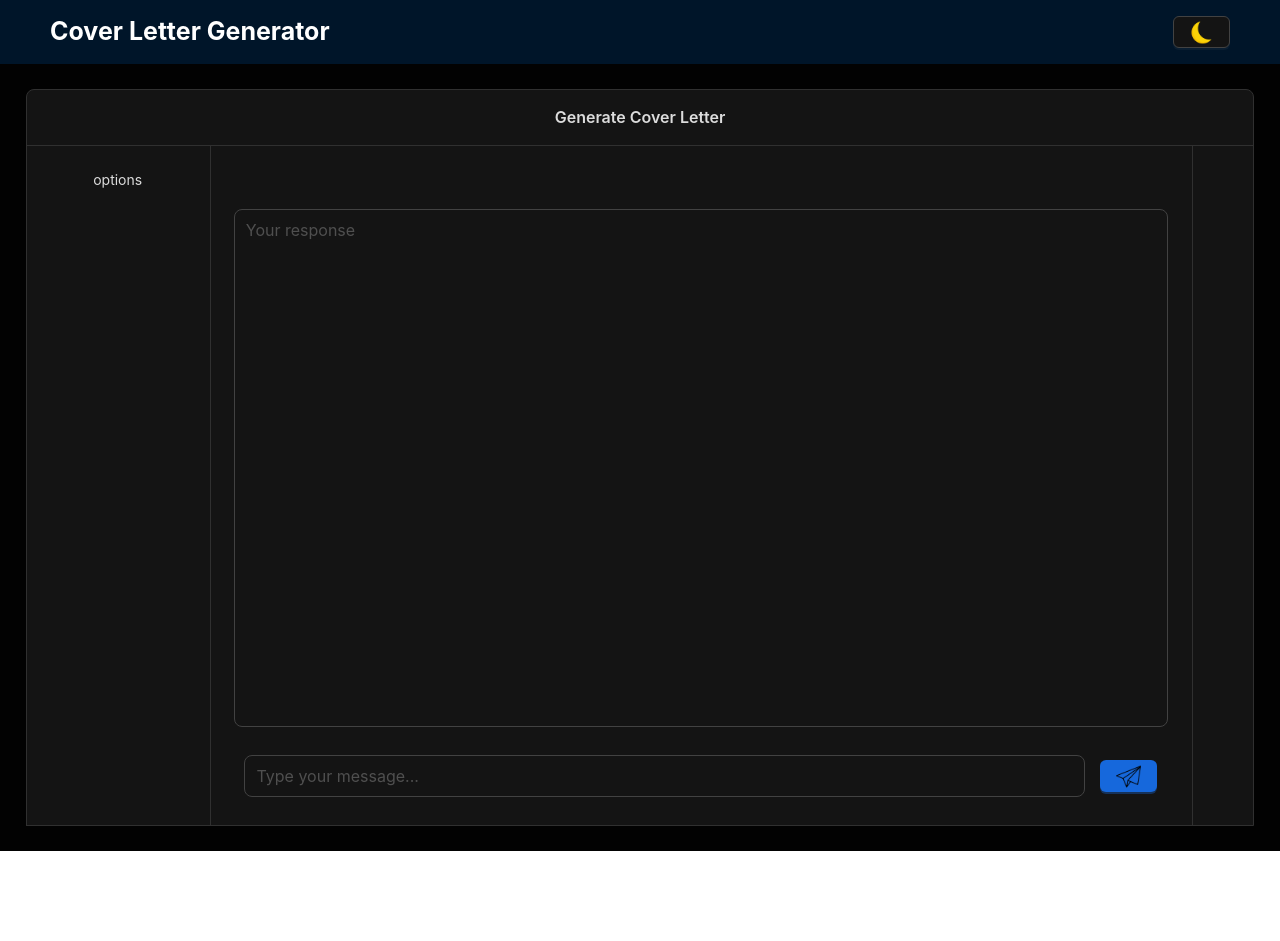
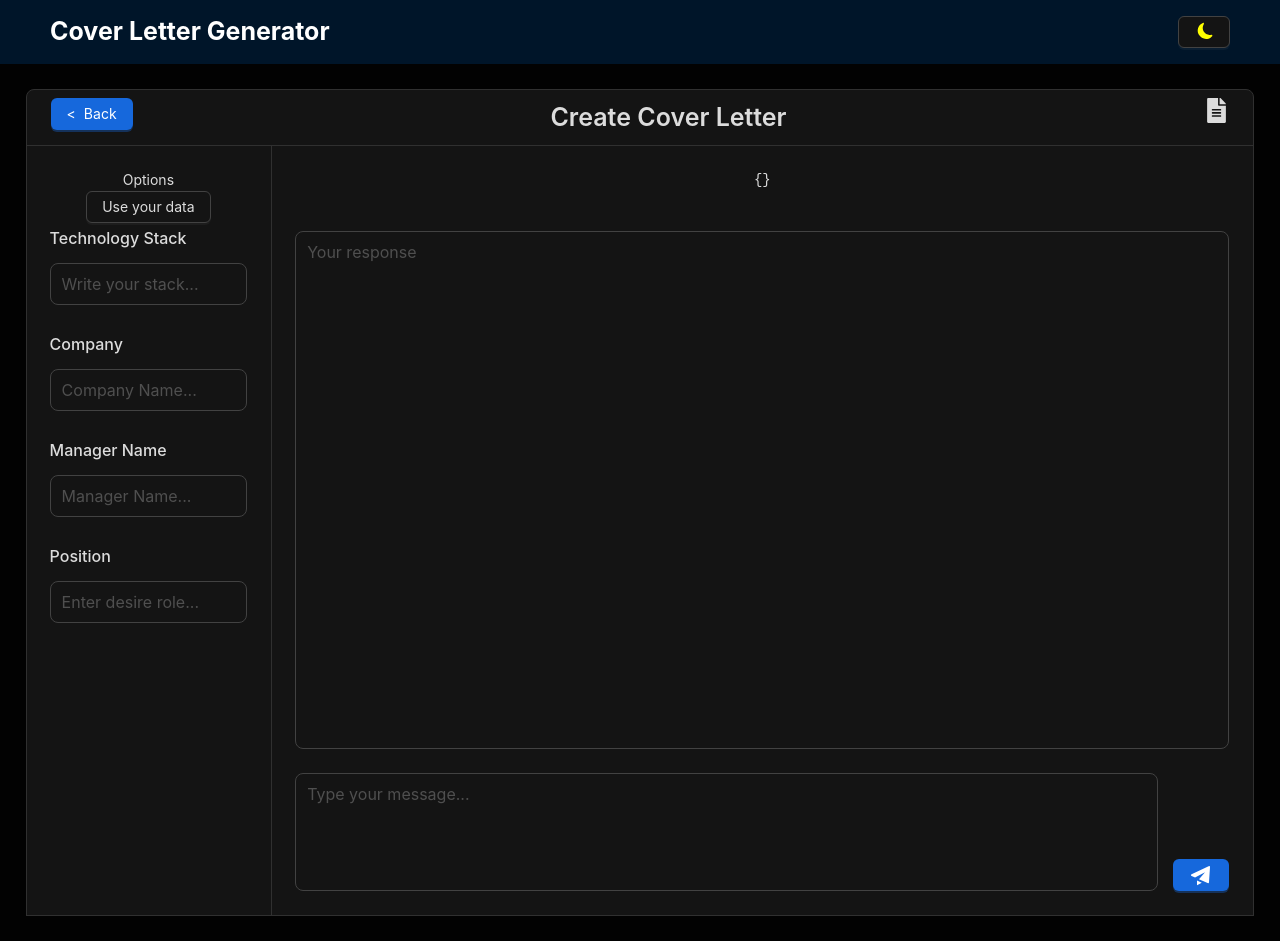
Before and after one commit to Aramex86/Cover-Letter-Generator, a React (Vite) app: page /chat in a window 1280 px wide. Before the commit the page ends 851 px from the top, so only its background shows below. Built offline with nearby package versions, Linux system fonts and the light colour scheme.

Commit message:
Add user data store and card header component; update Home component to handle user data

```diff
--- a/package.json
+++ b/package.json
@@ -15,6 +15,7 @@
     "openai": "^4.86.2",
     "react": "^19.0.0",
     "react-dom": "^19.0.0",
+    "react-icons": "^5.5.0",
     "react-router-dom": "^7.3.0",
     "yargs": "^17.7.2",
     "zustand": "^5.0.3"
--- a/src/Entities/TemplateStore/templateStore.tsx
+++ b/src/Entities/TemplateStore/templateStore.tsx
@@ -1,13 +1,28 @@
 import { create } from "zustand";
-
+import { devtools } from "zustand/middleware";
 interface TemplateState {
   template: string;
+  userData: Record<string, string>[];
   setTemplate: (template: string) => void;
+  predefined: () => void;
 }
 
-export const useTemplateStore = create<TemplateState>((set) => ({
-  template: "",
-  setTemplate: (template: string) => set({ template }),
-}));
+export const useTemplateStore = create<TemplateState>()(
+  devtools((set, get) => ({
+    template: "",
+    userData: [{ name: "Slava" }],
+    setTemplate: (template: string) => set({ template }),
+    predefined: () =>
+      set(
+        (state) => ({
+          template: state.userData
+            .map((user) => get().template.replace("{{name}}", user.name))
+            .join(", "),
+        }),
+        undefined,
+        "predefined/useTemplate"
+      ),
+  }))
+);
 
 export default useTemplateStore;
--- /dev/null
+++ b/src/Entities/UserDataStore/index.ts
@@ -0,0 +1 @@
+export { default as useUserStore } from "./userStore";
--- /dev/null
+++ b/src/Entities/UserDataStore/userStore.tsx
@@ -0,0 +1,20 @@
+import { create } from "zustand";
+import { persist } from "zustand/middleware";
+
+interface UserStoreState {
+  user: Record<string, string>;
+  setUser: (user: Record<string, string>) => void;
+  additionalInfo: (data: Record<string, string>) => void;
+}
+
+const useUserStore = create<UserStoreState>()(
+  persist(
+    (set, get) => ({
+      user: {},
+      setUser: (user: Record<string, string>) => set({ user }),
+      additionalInfo: (data) => set({ user: { ...get().user, ...data } }),
+    }),
+    { name: "user-state" }
+  )
+);
+export default useUserStore;
--- a/src/Entities/index.ts
+++ b/src/Entities/index.ts
@@ -3,3 +3,4 @@ export { templateTwo } from "./model/model";
 export { default as useThemeStore } from "./ThemeStore/themeStore";
 export { default as useTemplateStore } from "./TemplateStore/templateStore";
 export { default as getOpenAIResponse } from "./service/openai";
+export { default as useUserStore } from "./UserDataStore/userStore";
--- a/src/Features/AiChat/AiChat.tsx
+++ b/src/Features/AiChat/AiChat.tsx
@@ -1,10 +1,11 @@
-import { Button, Card, Form } from "antd";
-import { Content, Input } from "../../Shared/Atom";
-import SendIcon from "../../Shared/assets/send.png";
-import { getOpenAIResponse } from "../../Entities";
+import { Button, Card, Form, Typography } from "antd";
+import { CardHeader, Content, Input } from "../../Shared/Atom";
+import { BiSolidPaperPlane } from "react-icons/bi";
+import { getOpenAIResponse, useUserStore } from "../../Entities";
 import { useForm } from "antd/es/form/Form";
+
 const gridStyleOptions: React.CSSProperties = {
-  width: "15%",
+  width: "20%",
   textAlign: "center",
 };
 const gridStyleChat: React.CSSProperties = {
@@ -15,6 +16,14 @@ const gridStyleChat: React.CSSProperties = {
 };
 export default function AiChat() {
   const [form] = useForm();
+  const user = useUserStore((state) => state.user);
+  const addData = useUserStore((state) => state.additionalInfo);
+
+  const handleSelectTemplate = () => {
+    console.log(form.getFieldsValue(true));
+    console.log(user, "User");
+    addData(form.getFieldsValue(true));
+  };
 
   const handleSubmit = async () => {
     const input = form.getFieldValue("message");
@@ -25,9 +34,37 @@ export default function AiChat() {
   return (
     <Form form={form} component={false}>
       <Content>
-        <Card title="Generate Cover Letter">
-          <Card.Grid style={gridStyleOptions}>options</Card.Grid>
+        <Card title={<CardHeader />}>
+          <Card.Grid style={gridStyleOptions}>
+            <Typography>Options</Typography>
+            <Button onClick={handleSelectTemplate}>Use your data</Button>
+            <Input
+              type="input"
+              name="stack"
+              label="Technology Stack"
+              placeholder="Write your stack..."
+            />
+            <Input
+              type="input"
+              name="company"
+              label="Company"
+              placeholder="Company Name..."
+            />
+            <Input
+              type="input"
+              name="manager"
+              label="Manager Name"
+              placeholder="Manager Name..."
+            />
+            <Input
+              type="input"
+              name="role"
+              label="Position"
+              placeholder="Enter desire role..."
+            />
+          </Card.Grid>
           <Card.Grid style={gridStyleChat}>
+            <pre>{JSON.stringify(user)}</pre>
             <Input
               type="textarea"
               name="response"
@@ -47,15 +84,16 @@ export default function AiChat() {
               <Input
                 name="message"
                 placeholder="Type your message..."
-                type="input"
+                type="textarea"
                 width="90%"
+                rows={4}
               />
               <Button
                 type="primary"
                 onClick={handleSubmit}
-                onKeyUp={handleSubmit}
+                style={{ alignSelf: "flex-end" }}
               >
-                <img src={SendIcon} alt="Send" className="theme-icon" />
+                <BiSolidPaperPlane size={24} />
               </Button>
             </Content>
           </Card.Grid>
--- a/src/Pages/Home/Home.tsx
+++ b/src/Pages/Home/Home.tsx
@@ -3,19 +3,31 @@ import { Layout, Preview } from "../../Shared/Molecules";
 import { Button, Flex, Form } from "antd";
 import { Content, Input } from "../../Shared/Atom";
 import { templateOne, templateTwo } from "../../Entities";
+import { RiRobot2Line } from "react-icons/ri";
 import { useTemplateStore } from "../../Entities/TemplateStore/templateStore";
 import { useNavigate } from "react-router-dom";
+import useUserStore from "../../Entities/UserDataStore/userStore";
 export default function Home() {
   const navigate = useNavigate();
   const [form] = useForm();
   const template = useTemplateStore((state) => state.template);
   const setTemplate = useTemplateStore((state) => state.setTemplate);
+  const setUser = useUserStore((state) => state.setUser);
 
   const handleSetTemplate = () => {
     setTemplate(template === templateOne ? templateTwo : templateOne);
     form.setFieldsValue({
       output: template,
     });
+  };
+
+  const handleSetUserData = () => {
+    const { name, email, phone } = form.getFieldsValue([
+      "name",
+      "email",
+      "phone",
+    ]);
+    setUser({ name, email, phone });
   };
 
   return (
@@ -71,25 +83,19 @@ export default function Home() {
               Select template 2
             </Button>
             <Button
-              onClick={() => navigate("/chat")}
+              onClick={() => {
+                navigate("/chat");
+                handleSetUserData();
+              }}
               type="default"
               style={{
                 background: "#28a36a",
                 color: "#ffffff",
                 fontWeight: 500,
               }}
+              icon={<RiRobot2Line size={18} />}
             >
               Generate Cover Letter with AI
-            </Button>
-          </Flex>
-
-          <Flex gap={10} wrap>
-            <Button
-              onClick={() => form?.resetFields()}
-              style={{ padding: "22px 10px" }}
-              type="primary"
-            >
-              Reset Form
             </Button>
           </Flex>
         </Content>
--- /dev/null
+++ b/src/Shared/Atom/CardHeader/CardHeader.tsx
@@ -0,0 +1,22 @@
+import { Button, Flex, Typography } from "antd";
+import { useNavigate } from "react-router-dom";
+import { FaFileAlt } from "react-icons/fa";
+import { useUserStore } from "../../../Entities";
+export default function CardHeader() {
+  const navigate = useNavigate();
+  const setUser = useUserStore((state) => state.setUser);
+
+  const handleBack = () => {
+    navigate("/");
+    setUser({});
+  };
+  return (
+    <Flex justify="space-between">
+      <Button type="primary" onClick={handleBack} icon="<">
+        Back
+      </Button>
+      <Typography style={{ fontSize: 25 }}>Create Cover Letter</Typography>
+      <FaFileAlt style={{ fontSize: 25 }} />
+    </Flex>
+  );
+}
--- /dev/null
+++ b/src/Shared/Atom/CardHeader/index.ts
@@ -0,0 +1 @@
+export { default as CardHeader } from './CardHeader';
--- a/src/Shared/Atom/Header/Header.tsx
+++ b/src/Shared/Atom/Header/Header.tsx
@@ -1,6 +1,6 @@
 import { Button, ConfigProvider, Flex, Layout, Typography } from "antd";
-import LightMode from "../../assets/day-mode.png";
-import DarkMode from "../../assets/moon.png";
+import { MdNightlightRound } from "react-icons/md";
+import { CiLight } from "react-icons/ci";
 import { useThemeStore } from "../../../Entities";
 
 const { Header: AppHeader } = Layout;
@@ -18,9 +18,12 @@ export default function Header() {
   }
 
   const themeIcon = isDark ? (
-    <img src={LightMode} alt="LightMode" className="theme-icon" />
+    <CiLight style={{ color: "#a94615" }} size={20} />
   ) : (
-    <img src={DarkMode} alt="LightMode" className="theme-icon" />
+    <MdNightlightRound
+      style={{ color: "yellow", transform: "rotate(-35deg)" }}
+      size={20}
+    />
   );
   return (
     <ConfigProvider
--- a/src/Shared/Atom/index.ts
+++ b/src/Shared/Atom/index.ts
@@ -1,3 +1,4 @@
 export { default as Input } from "./Input/Input";
 export { default as Header } from "./Header/Header";
 export { default as Content } from "./Content/Content";
+export { default as CardHeader } from './CardHeader/CardHeader';
--- a/src/Shared/Molecules/Preview/Preview.tsx
+++ b/src/Shared/Molecules/Preview/Preview.tsx
@@ -1,4 +1,4 @@
-import { Button, Form, FormInstance, Typography } from "antd";
+import { Button, Flex, Form, FormInstance, Typography } from "antd";
 import { Input } from "../../Atom";
 import { useEffect } from "react";
 import { replaceTemplateVariables } from "../../libs";
@@ -57,13 +57,14 @@ export default function Preview({ form }: PreviewProps) {
           onChange={(e) => form?.setFieldsValue({ output: e.target.value })}
         />
       </Form.Item>
-      <Button
-        onClick={handleCopyToClipboard}
-        type="primary"
-        style={{ width: "100%" }}
-      >
-        Copy to clipboard
-      </Button>
+      <Flex gap={10} wrap>
+        <Button onClick={handleCopyToClipboard} type="primary">
+          Copy to clipboard
+        </Button>
+        <Button onClick={() => form?.resetFields()} type="primary">
+          Reset Form
+        </Button>
+      </Flex>
     </>
   );
 }
```
Also changed, not shown: 1 other file (tests, documents, lock files or other folders).
